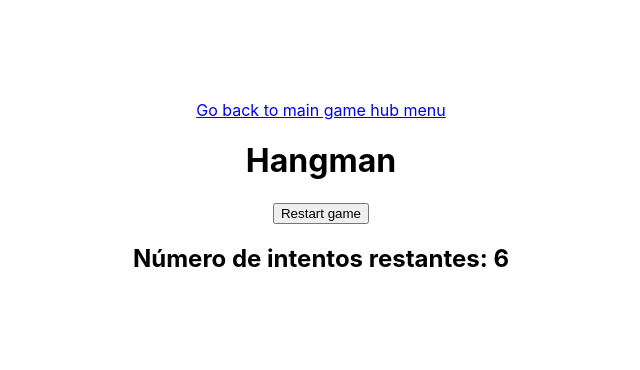
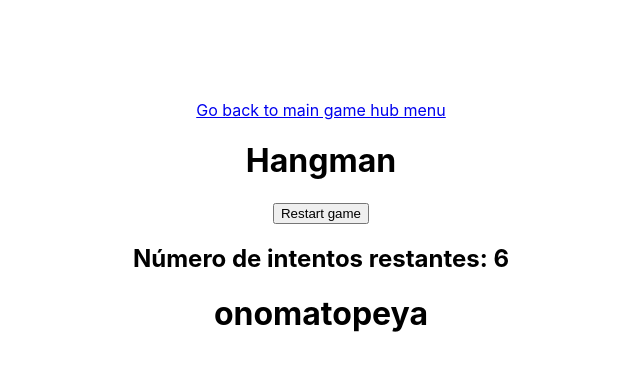
Before and after one commit to cparradoc/react, a React (Create React App) app in the folder game_hub/: page /hangman in a window 1280 px wide. Shown: the top 370 px of the page, without its empty margins (319-959 px from the left). Built offline with nearby package versions, Linux system fonts and the light colour scheme.

Commit message:
change word first try

```diff
--- a/game_hub/src/components/Hangman/Hangman.js
+++ b/game_hub/src/components/Hangman/Hangman.js
@@ -11,9 +11,14 @@ export const Hangman = () => {
   const [nTry, setNTry] = useState(0);
   const wordList = ["patata", "herbivoro", "onomatopeya", "lmao", "raticate"];
 
+
+
   const [restart, setRestart] = useState(false);
 
   useEffect(() => {
+    restartGame();
+    const tempWord = wordList[Math.floor(Math.random() * wordList.length)];
+    setWord(tempWord);
 
   },[restart]);
 
@@ -31,6 +36,7 @@ export const Hangman = () => {
 
         <button onClick={restartGame}>Restart game</button>
         <h2>Número de intentos restantes: {numberOfTries - nTry}</h2>
+        <h1>{word}</h1>
       </div>
     );
   };
```
